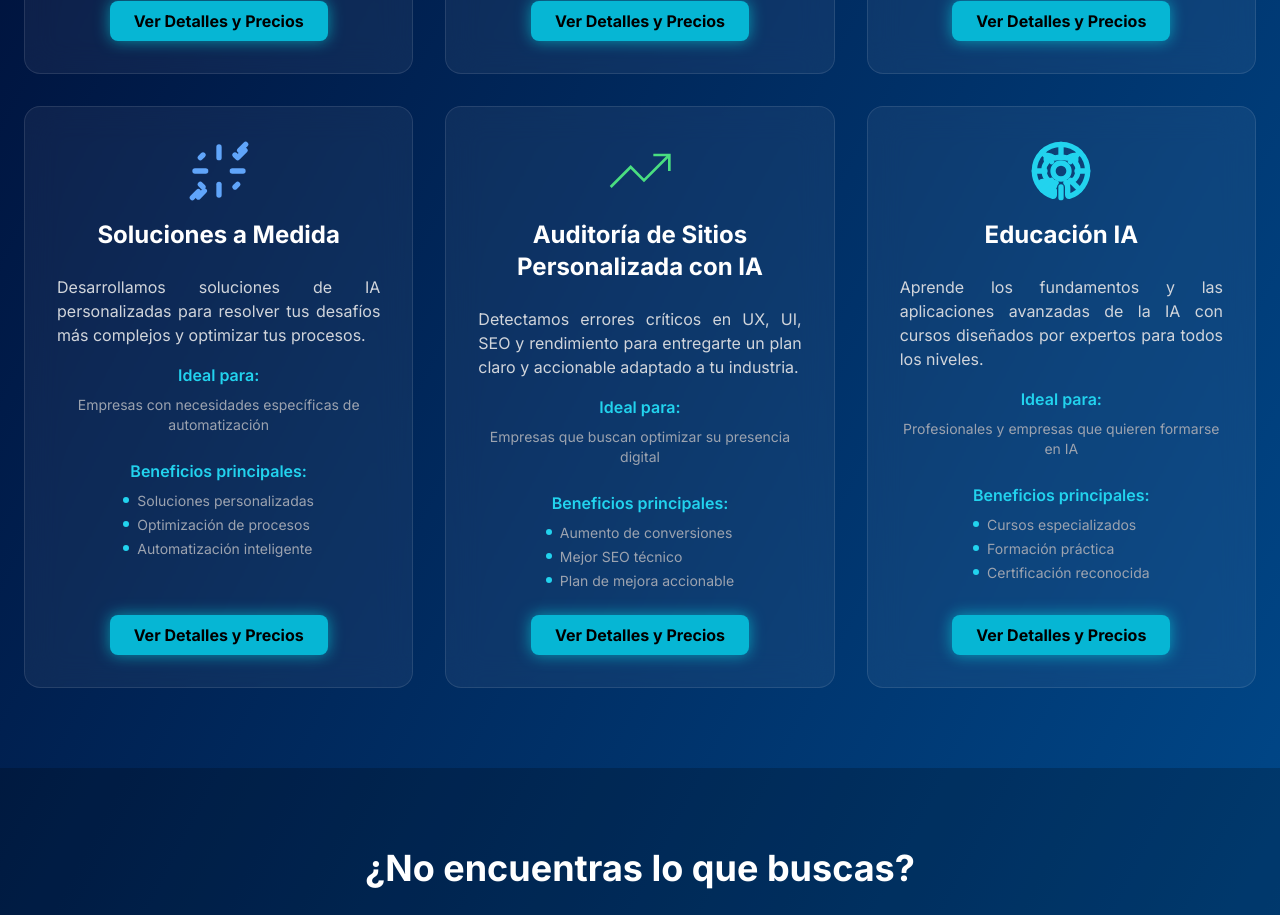
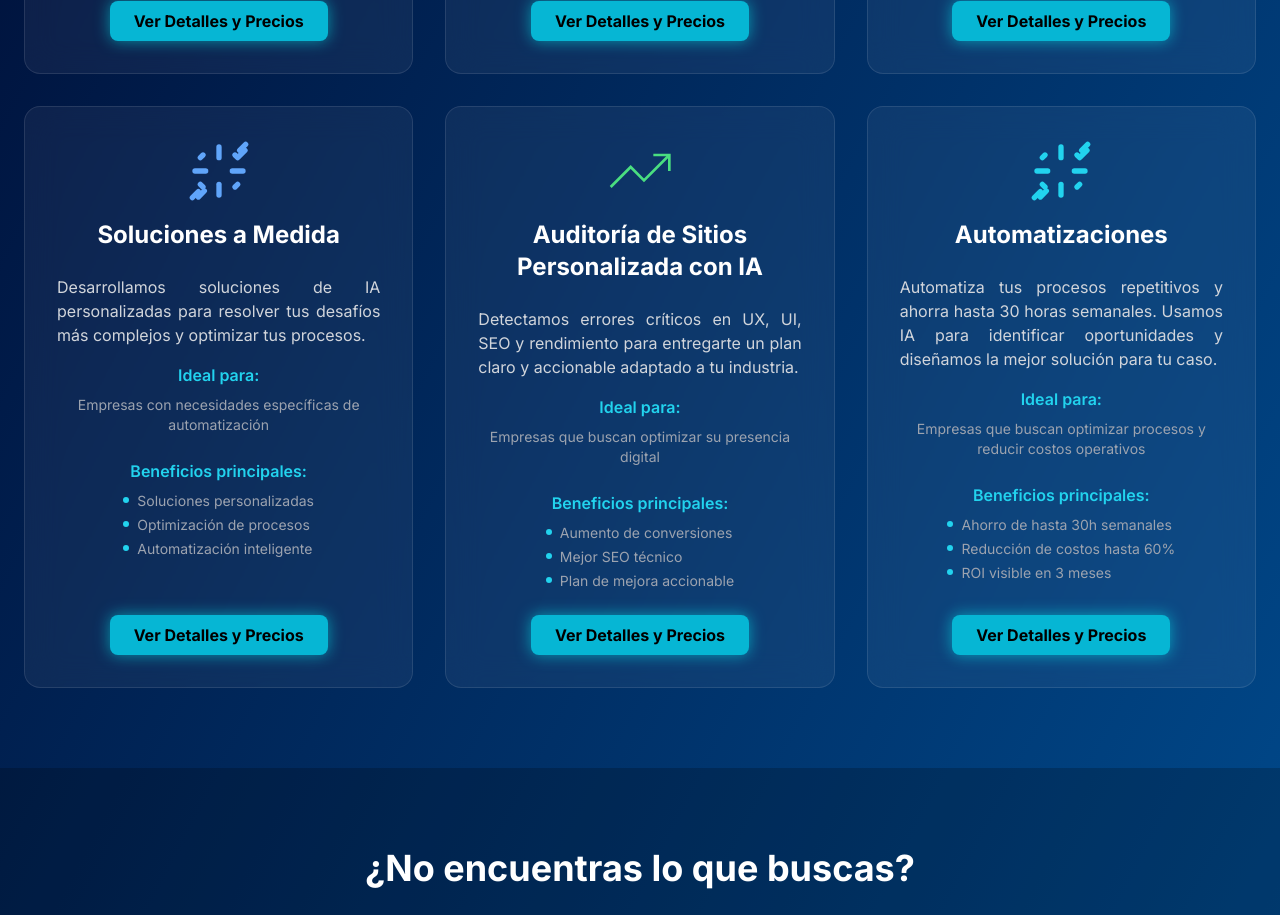
Before and after one commit to iaenblanco/P-web-IAENBLANCO, a Next.js app: page /soluciones in a window 1280 px wide. Shown: the part 1100-2015 px from the top of the page. Built offline with nearby package versions, Linux system fonts and the light colour scheme; no server answers.

Commit message:
fuera educación IA

```diff
--- a/app/layout.tsx
+++ b/app/layout.tsx
@@ -123,12 +123,12 @@ export default function RootLayout({
       },
       {
         '@type': 'Service',
-        name: 'Educación IA',
-        description: 'Cursos y formación especializada en Inteligencia Artificial',
+        name: 'Automatizaciones',
+        description: 'Automatización de procesos empresariales para reducir costos y aumentar eficiencia. Diseñadas con IA.',
         provider: {
           '@id': `${process.env.NEXT_PUBLIC_SITE_URL || 'https://iaenblanco.com'}/#organization`,
         },
-        serviceType: 'Education',
+        serviceType: 'Automation',
         category: 'Inteligencia Artificial',
       },
     ],
--- a/app/page.tsx
+++ b/app/page.tsx
@@ -25,21 +25,21 @@ export default function Home() {
       href: '/soluciones/paginas-web-ia'
     },
     {
-      slug: 'chatbots-asistentes',
-      icon: MessageIcon,
-      iconColor: 'text-green-400',
-      iconAlt: 'Icono de mensaje representando chatbots',
-      title: 'Chatbots Inteligentes',
-      description: 'Implementamos chatbots avanzados que mejoran la experiencia del cliente y automatizan interacciones.',
-      targetAudience: 'Empresas que buscan servicio 24/7',
-      benefits: ['Atención al cliente 24/7', 'Automatización de procesos', 'Mejora de la experiencia del usuario'],
-      href: '/soluciones/chatbots-asistentes'
+      slug: 'automatizaciones',
+      icon: WandSparklesIcon,
+      iconColor: 'text-cyan-400',
+      iconAlt: 'Icono de varita mágica representando automatizaciones',
+      title: 'Automatizaciones',
+      description: 'Automatiza tus procesos repetitivos y ahorra hasta 30 horas semanales. Usamos IA para identificar oportunidades.',
+      targetAudience: 'Empresas que buscan reducir costos operativos',
+      benefits: ['Ahorro de hasta 30h semanales', 'Reducción de costos hasta 60%', 'ROI visible en 3 meses'],
+      href: '/soluciones/automatizaciones'
     },
     {
       slug: 'soluciones-medida',
-      icon: WandSparklesIcon,
+      icon: LightbulbIcon,
       iconColor: 'text-blue-400',
-      iconAlt: 'Icono de varita mágica representando soluciones personalizadas',
+      iconAlt: 'Icono de bombilla representando soluciones personalizadas',
       title: 'Soluciones a Medida',
       description: 'Desarrollamos soluciones de IA personalizadas para resolver tus desafíos más complejos.',
       targetAudience: 'Empresas con necesidades específicas',
@@ -100,7 +100,7 @@ export default function Home() {
               </h1>
               <p className="text-xl md:text-2xl text-gray-300 mb-8 max-w-4xl mx-auto leading-relaxed">
                 Transformamos negocios mediante soluciones innovadoras de IA.
-                Desde chatbots inteligentes hasta sistemas de automatización predictiva,
+                Desde automatizaciones inteligentes hasta sistemas web personalizados,
                 hacemos que la tecnología trabaje para ti.
               </p>
               <div className="flex flex-col sm:flex-row gap-4 justify-center mb-12">
--- a/app/recursos/page.tsx
+++ b/app/recursos/page.tsx
@@ -178,10 +178,10 @@ export default function RecursosPage() {
                 Consultar con un Experto
               </Link>
               <Link
-                href="/soluciones/educacion-ia"
+                href="/soluciones/automatizaciones"
                 className="border-2 border-cyan-400 text-cyan-400 hover:bg-cyan-400 hover:text-black font-bold py-4 px-10 rounded-lg transition-all duration-300"
               >
-                Ver Cursos de IA
+                Ver Automatizaciones
               </Link>
             </div>
           </div>
--- a/app/sitemap.ts
+++ b/app/sitemap.ts
@@ -51,7 +51,7 @@ export default function sitemap(): MetadataRoute.Sitemap {
       priority: 0.8,
     },
     {
-      url: `${baseUrl}/soluciones/educacion-ia`,
+      url: `${baseUrl}/soluciones/automatizaciones`,
       lastModified: new Date(),
       changeFrequency: 'monthly',
       priority: 0.8,
--- a/app/soluciones/[slug]/page.tsx
+++ b/app/soluciones/[slug]/page.tsx
@@ -32,7 +32,7 @@ export async function generateStaticParams() {
     { slug: 'chatbots-asistentes' },
     { slug: 'soluciones-medida' },
     { slug: 'auditoria-sitios-personalizada' },
-    { slug: 'educacion-ia' },
+    { slug: 'automatizaciones' },
   ];
 }
 
@@ -428,81 +428,103 @@ export default async function SolutionDetailPage({ params }: { params: Promise<{
       ],
       ctaText: 'Solicitar mi auditoría ahora'
     },
-    'educacion-ia': {
-      slug: 'educacion-ia',
-      icon: BrainCircuitIcon,
+    'automatizaciones': {
+      slug: 'automatizaciones',
+      icon: WandSparklesIcon,
       iconColor: 'text-cyan-400',
-      iconAlt: 'Icono de circuito cerebral representando educación en IA',
-      title: 'Educación IA',
-      shortDescription: 'Aprende los fundamentos y aplicaciones avanzadas de la IA.',
-      fullDescription: 'Nuestro programa de educación en IA está diseñado para llevarte desde cero hasta convertirte en un experto. Cursos prácticos, proyectos reales y mentoría personalizada para que domines la inteligencia artificial.',
-      targetAudience: 'Profesionales, emprendedores y empresas que quieren adquirir conocimientos en IA para aplicar en sus negocios.',
+      iconAlt: 'Icono de varita mágica representando automatizaciones',
+      title: 'Automatizaciones',
+      shortDescription: 'Elimina tareas repetitivas y ahorra hasta 30 horas semanales con automatizaciones a medida.',
+      fullDescription: 'Transforma tu negocio con automatizaciones diseñadas específicamente para tus procesos. Usamos IA para identificar las mejores oportunidades de automatización en tu empresa y desarrollamos la solución perfecta, ya sea con inteligencia artificial, scripts personalizados o integraciones entre herramientas. El resultado: procesos que funcionan 24/7, reducción de errores humanos hasta un 95% y tu equipo enfocado en tareas de alto valor. Garantizamos un ROI medible desde el primer mes.',
+      targetAudience: 'Empresas de todos los tamaños que buscan reducir costos operativos, mejorar eficiencia y escalar sin aumentar personal proporcionalmente. Ideal para e-commerce, servicios profesionales, manufacturing, logística y cualquier negocio con procesos repetitivos.',
       benefits: [
-        'Aprendizaje práctico con proyectos reales',
-        'Certificación reconocida en el sector',
-        'Mentoría personalizada por expertos',
-        'Comunidad activa de estudiantes',
-        'Actualización continua con las últimas tendencias'
+        'Ahorra hasta 30 horas semanales por empleado en tareas manuales',
+        'Reduce costos operativos hasta un 60% en procesos automatizados',
+        'Elimina el 95% de errores humanos en tareas repetitivas',
+        'ROI visible entre 1-3 meses con retorno promedio de 400%',
+        'Escala tu negocio sin aumentar headcount proporcionalmente',
+        'Disponibilidad 24/7 sin descansos ni vacaciones',
+        'Solución flexible: con IA o sin IA, según tu necesidad real',
+        'Integración perfecta con tus sistemas y herramientas actuales'
       ],
       process: [
-        { step: 1, title: 'Evaluación inicial', description: 'Evaluamos tu nivel actual y objetivos de aprendizaje.' },
-        { step: 2, title: 'Plan de aprendizaje personalizado', description: 'Creamos un plan adaptado a tus necesidades específicas.' },
-        { step: 3, 'title': 'Aprendizaje guiado', description: 'Cursos interactivos con práctica constante.' },
-        { step: 4, title: 'Proyecto final y certificación', description: 'Aplicación práctica y obtención de certificación.' }
+        { step: 1, title: 'Auditoría de Procesos (Gratuita)', description: 'Usamos IA para analizar y mapear tus procesos. Identificamos qué automatizar y calculamos el ahorro potencial específico para tu caso.' },
+        { step: 2, title: 'Diseño de Solución a Medida', description: 'Diseñamos la mejor solución para cada proceso: puede incluir IA, scripts personalizados, APIs o integraciones. Lo que realmente funcione.' },
+        { step: 3, title: 'Implementación Rápida', description: 'Desarrollamos e implementamos las automatizaciones en 2-4 semanas. Testing exhaustivo antes de producción.' },
+        { step: 4, title: 'Optimización Continua', description: 'Monitoreamos rendimiento y agregamos mejoras basadas en datos reales de uso. Tu solución evoluciona contigo.' }
       ],
       pricing: [
         {
-          plan: 'Curso Individual',
-          price: 'Desde $142.500',
-          description: 'Aprendizaje flexible a tu ritmo',
+          plan: 'Starter',
+          price: 'Desde $950.000',
+          description: 'Perfecta para pequeñas empresas',
           features: [
-            'Acceso a curso específico',
-            'Materiales descargables',
-            'Foro de estudiantes',
-            'Certificado de finalización'
+            'Automatización de 1-3 procesos específicos',
+            'Integración con hasta 5 herramientas',
+            'Dashboard básico de métricas',
+            'Capacitación del equipo incluida',
+            '2 meses de soporte y ajustes',
+            'ROI estimado: 300% en 6 meses'
           ]
         },
         {
-          plan: 'Programa Completo',
-          price: 'Desde $760.000',
-          description: 'Formación completa en IA',
+          plan: 'Business',
+          price: 'Desde $2.850.000',
+          description: 'Transformación completa de procesos',
           features: [
-            'Todos los cursos incluidos',
-            'Mentoría personalizada',
-            'Proyecto final guiado',
-            'Certificación profesional',
-            'Acceso a comunidad premium'
+            'Automatización de 5-10 procesos',
+            'Integraciones ilimitadas',
+            'Soluciones con IA cuando sea necesario',
+            'Dashboard completo con analytics',
+            'Workflows condicionales complejos',
+            '6 meses de soporte prioritario',
+            'ROI estimado: 500% en 4 meses'
           ],
           popular: true
         },
         {
-          plan: 'Formación Empresarial',
-          price: 'Consultar precio',
-          description: 'Capacitación para equipos completos',
+          plan: 'Enterprise',
+          price: 'Desde $7.600.000',
+          description: 'Solución enterprise escalable',
           features: [
-            'Cursos personalizados para tu empresa',
-            'Formación in-house',
-            'Seguimiento de progreso del equipo',
-            'Certificaciones grupales',
-            'Soporte continuo post-formación'
+            'Automatizaciones ilimitadas',
+            'IA avanzada donde aporte valor real',
+            'Integración completa con sistemas legacy',
+            'API personalizada y webhooks',
+            'Equipo dedicado de optimización',
+            'SLA garantizado 99.9% uptime',
+            'Soporte 24/7 y consultoría estratégica',
+            'ROI estimado: 600% en 3 meses'
           ]
         }
       ],
       faq: [
         {
-          question: '¿Necesito conocimientos previos de programación?',
-          answer: 'No es necesario, tenemos cursos desde nivel principiante hasta avanzado para diferentes niveles de conocimiento.'
+          question: '¿Todas las automatizaciones usan IA?',
+          answer: 'No necesariamente. Usamos IA para IDENTIFICAR y DISEÑAR las mejores oportunidades de automatización. La implementación puede incluir IA o no, dependiendo de qué solución funcione mejor para tu caso específico. Lo importante es el resultado: ahorro de tiempo y reducción de costos.'
         },
         {
-          question: '¿Los cursos son online o presenciales?',
-          answer: 'Ofrecemos tanto formato online flexible como sesiones presenciales para empresas.'
+          question: '¿Cuánto tiempo tardan en estar operativas las automatizaciones?',
+          answer: 'Las automatizaciones básicas están funcionando en 1-2 semanas. Proyectos complejos toman 3-4 semanas. Comenzarás a ver ahorros desde el primer día de implementación.'
         },
         {
-          question: '¿Qué certificación obtengo al finalizar?',
-          answer: 'Otorgamos certificaciones reconocidas en IA, válidas para tu CV profesional y desarrollo de carrera.'
+          question: '¿Qué procesos se pueden automatizar?',
+          answer: 'Prácticamente cualquier tarea repetitiva: gestión de emails, procesamiento de datos, entrada de información, generación de reportes, atención al cliente, facturación, inventario, seguimiento de leads, social media, y mucho más. En la auditoría gratuita identificamos tus mejores oportunidades.'
+        },
+        {
+          question: '¿Necesito cambiar mis sistemas actuales?',
+          answer: 'No. Nuestras automatizaciones se integran con tus herramientas existentes (Excel, CRM, ERP, email, bases de datos, etc.) sin necesidad de cambiar tu stack tecnológico.'
+        },
+        {
+          question: '¿Cómo garantizan el ROI?',
+          answer: 'Medimos métricas específicas: horas ahorradas, errores eliminados, costos reducidos. El 94% de nuestros clientes recupera la inversión en menos de 4 meses. Ofrecemos garantía de satisfacción.'
+        },
+        {
+          question: '¿Qué pasa si mi proceso cambia?',
+          answer: 'Las automatizaciones son flexibles y fáciles de ajustar. Incluimos capacitación para que puedas hacer cambios menores, y nuestro soporte te ayuda con modificaciones mayores.'
         }
       ],
-      ctaText: 'Comenzar Aprendizaje en IA'
+      ctaText: 'Solicitar Auditoría Gratuita'
     }
   };
 
--- a/app/soluciones/page.tsx
+++ b/app/soluciones/page.tsx
@@ -69,15 +69,15 @@ export default function SolucionesPage() {
       href: '/soluciones/auditoria-sitios-personalizada'
     },
     {
-      slug: 'educacion-ia',
-      icon: BrainCircuitIcon,
+      slug: 'automatizaciones',
+      icon: WandSparklesIcon,
       iconColor: 'text-cyan-400',
-      iconAlt: 'Icono de circuito cerebral representando educación en IA',
-      title: 'Educación IA',
-      description: 'Aprende los fundamentos y las aplicaciones avanzadas de la IA con cursos diseñados por expertos para todos los niveles.',
-      targetAudience: 'Profesionales y empresas que quieren formarse en IA',
-      benefits: ['Cursos especializados', 'Formación práctica', 'Certificación reconocida'],
-      href: '/soluciones/educacion-ia'
+      iconAlt: 'Icono de varita mágica representando automatizaciones',
+      title: 'Automatizaciones',
+      description: 'Automatiza tus procesos repetitivos y ahorra hasta 30 horas semanales. Usamos IA para identificar oportunidades y diseñamos la mejor solución para tu caso.',
+      targetAudience: 'Empresas que buscan optimizar procesos y reducir costos operativos',
+      benefits: ['Ahorro de hasta 30h semanales', 'Reducción de costos hasta 60%', 'ROI visible en 3 meses'],
+      href: '/soluciones/automatizaciones'
     }
   ];
 
--- a/components/Header.tsx
+++ b/components/Header.tsx
@@ -111,7 +111,7 @@ export const Header: React.FC<HeaderProps> = ({ onBackgroundChange }) => {
         { href: '/soluciones/chatbots-asistentes', label: 'Chatbots Inteligentes y Asistentes Virtuales' },
         { href: '/soluciones/soluciones-medida', label: 'Soluciones a Medida' },
         { href: '/soluciones/auditoria-sitios-personalizada', label: 'Auditoría de Sitios Personalizada' },
-        { href: '/soluciones/educacion-ia', label: 'Educación IA' },
+        { href: '/soluciones/automatizaciones', label: 'Automatizaciones' },
       ]
     },
     {
--- a/components/Services.tsx
+++ b/components/Services.tsx
@@ -4,12 +4,12 @@ import { BrainCircuitIcon, CodeIcon, WandSparklesIcon, MessageIcon, PaletteIcon,
 export const Services: React.FC = () => {
   const services = [
     {
-      icon: BrainCircuitIcon,
+      icon: WandSparklesIcon,
       iconColor: 'text-cyan-400',
-      iconAlt: 'Icono de circuito cerebral representando educación en IA',
-      title: 'Educación IA',
-      description: 'Aprende los fundamentos y las aplicaciones avanzadas de la IA con cursos diseñados por expertos para todos los niveles.',
-      ariaLabel: 'Servicio de educación en Inteligencia Artificial'
+      iconAlt: 'Icono de varita mágica representando automatizaciones',
+      title: 'Automatizaciones',
+      description: 'Automatiza tus procesos repetitivos y ahorra hasta 30 horas semanales. Usamos IA para identificar oportunidades y diseñamos la solución perfecta para ti.',
+      ariaLabel: 'Servicio de automatizaciones empresariales'
     },
     {
       icon: CodeIcon,
```
